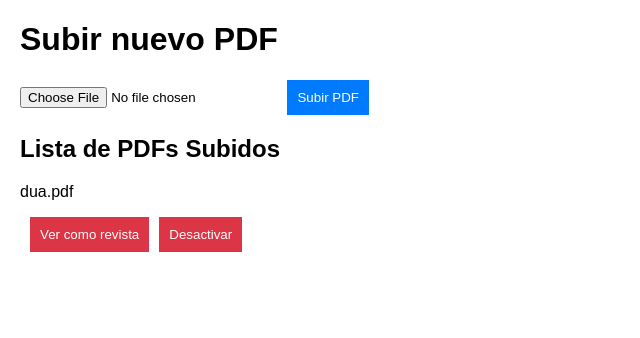
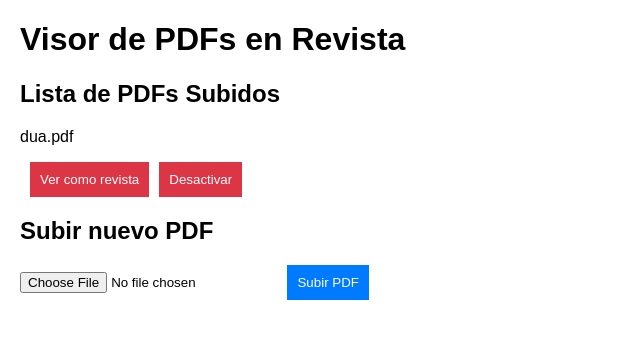
Before and after one commit to sensei-ofc/Del, a plain HTML site: page index.html in a window 1280 px wide. Shown: the whole page, without its empty margins (0-640 px from the left). Drawn offline with Linux system fonts and the light colour scheme.

Commit message:
Update index.html

```diff
--- a/index.html
+++ b/index.html
@@ -3,23 +3,25 @@
 <head>
   <meta charset="UTF-8">
   <meta name="viewport" content="width=device-width, initial-scale=1.0">
-  <title>Visor de PDFs en Nueva Pestaña</title>
+  <title>Revista de PDFs</title>
   <link rel="stylesheet" href="style.css">
 </head>
 <body>
 
-  <!-- Formulario para subir PDF -->
-  <h1>Subir nuevo PDF</h1>
+  <h1>Visor de PDFs en Revista</h1>
+
+  <!-- Lista de PDFs subidos -->
+  <h2>Lista de PDFs Subidos</h2>
+  <div id="pdfList"></div>
+
+  <!-- Botón para cargar una nueva revista -->
+  <h2>Subir nuevo PDF</h2>
   <form id="uploadForm">
     <input type="file" id="pdfFile" accept="application/pdf">
     <button type="submit">Subir PDF</button>
   </form>
 
-  <h2>Lista de PDFs Subidos</h2>
-  <div id="pdfList">
-    <!-- Aquí se mostrarán los PDFs subidos -->
-  </div>
+  <script src="app.js"></script>
 
-  <script src="app.js"></script>
 </body>
 </html>
```
